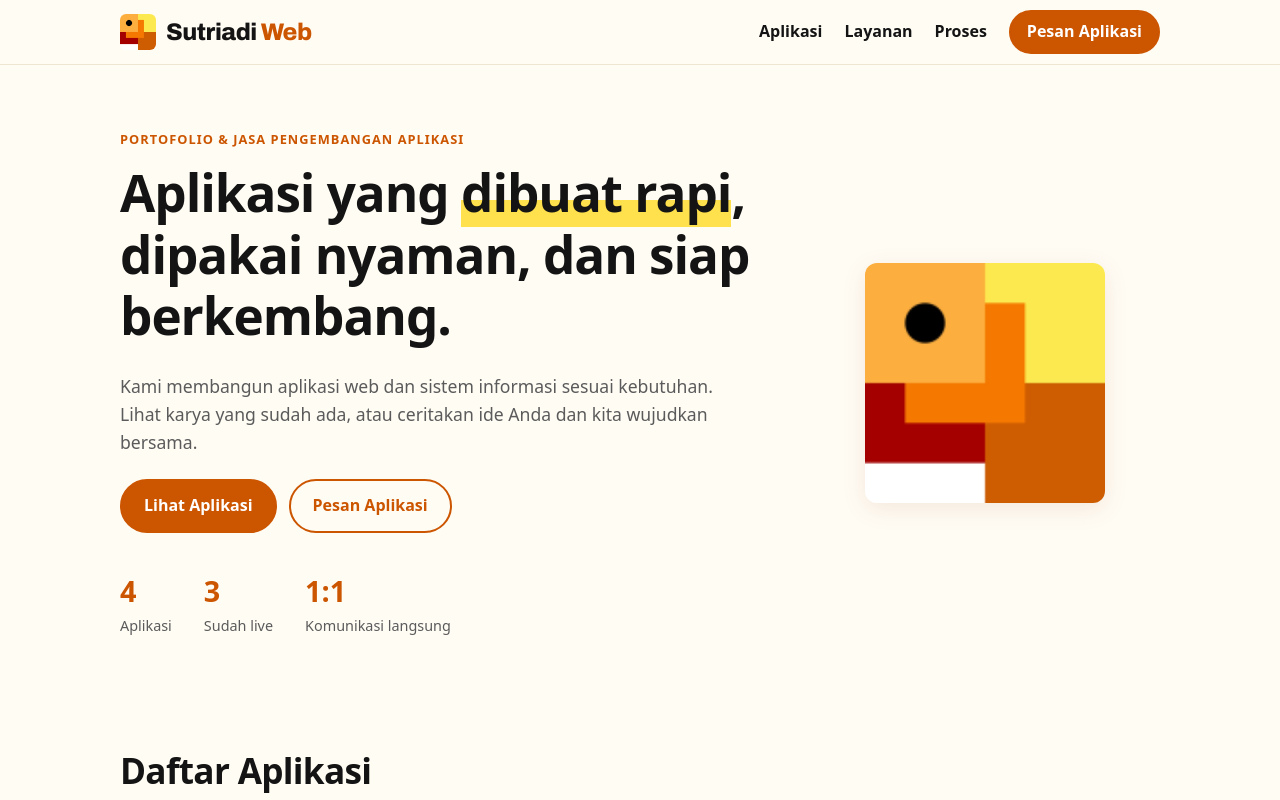
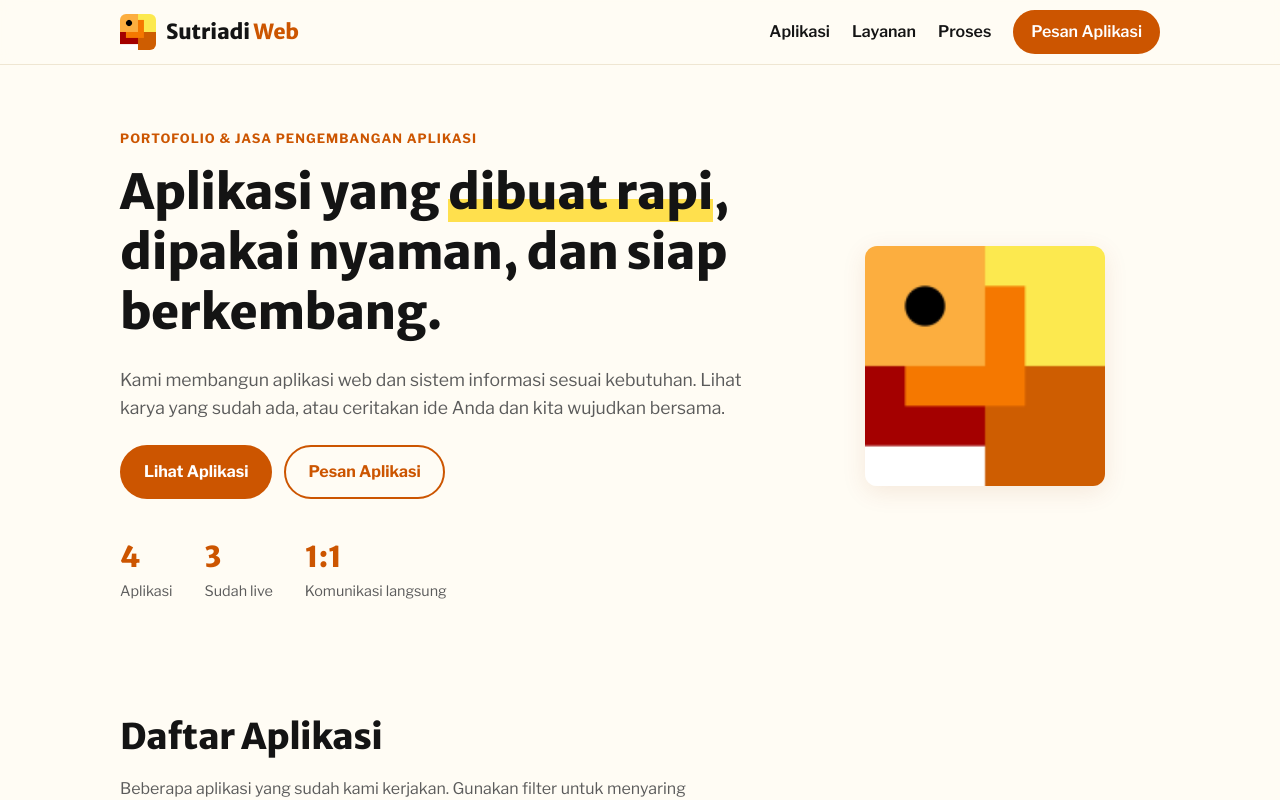
Before and after one commit to isutriadi/sutriadi-web, a plain HTML site: page index.html in a window 1280 px wide. Shown: the top 800 px of the page. Drawn offline with nearby package versions, Linux system fonts and the light colour scheme.

Commit message:
Fonts: Merriweather Sans for headings, Libre Franklin for body
Co-Authored-By: Claude Sonnet 5.5 <noreply@anthropic.com>
Claude-Session: https://claude.ai/code/session_01Fw8sEkZL6HKSibQsagYNe9

```diff
--- a/index.html
+++ b/index.html
@@ -12,8 +12,8 @@
   <link rel="icon" type="image/png" href="assets/sutriadi.png">
   <link rel="preconnect" href="https://fonts.googleapis.com">
   <link rel="preconnect" href="https://fonts.gstatic.com" crossorigin>
-  <link href="https://fonts.googleapis.com/css2?family=Archivo:wght@800&display=swap" rel="stylesheet">
-  <link rel="stylesheet" href="style.css?v=3">
+  <link href="https://fonts.googleapis.com/css2?family=Libre+Franklin:wght@400;600;700&family=Merriweather+Sans:wght@700;800&display=swap" rel="stylesheet">
+  <link rel="stylesheet" href="style.css?v=4">
 </head>
 <body>
   <header class="nav">
@@ -119,6 +119,6 @@
     </div>
   </footer>
 
-  <script src="app.js?v=3"></script>
+  <script src="app.js?v=4"></script>
 </body>
 </html>
--- a/style.css
+++ b/style.css
@@ -5,12 +5,13 @@
 }
 *{box-sizing:border-box}
 html{scroll-behavior:smooth}
-body{margin:0;font:16px/1.6 system-ui,-apple-system,"Segoe UI",Roboto,sans-serif;color:var(--ink);background:var(--bg)}
+body{margin:0;font:16px/1.6 "Libre Franklin",system-ui,-apple-system,"Segoe UI",Roboto,sans-serif;color:var(--ink);background:var(--bg)}
 img{max-width:100%;display:block}
 a{color:var(--rust)}
 .wrap{max-width:1080px;margin:0 auto;padding:0 20px}
-h1,h2,h3{line-height:1.2;margin:0 0 .5em;letter-spacing:-.02em}
-h1{font-size:clamp(2rem,5vw,3.2rem)}
+h1,h2,h3,.stats dt,.steps strong{font-family:"Merriweather Sans",system-ui,sans-serif;font-weight:800}
+h1,h2,h3{line-height:1.25;margin:0 0 .5em;letter-spacing:-.01em}
+h1{font-size:clamp(1.9rem,4.6vw,3rem)}
 h2{font-size:clamp(1.6rem,3.5vw,2.2rem)}
 .sub,.lead{color:var(--muted);max-width:60ch}
 .lead{font-size:1.1rem}
@@ -21,7 +22,7 @@ h2{font-size:clamp(1.6rem,3.5vw,2.2rem)}
 .nav-in{display:flex;align-items:center;justify-content:space-between;height:64px}
 .brand{display:flex;flex-direction:row;align-items:center;gap:10px;text-decoration:none;flex-shrink:0}
 .brand img{height:36px;width:36px;border-radius:6px}
-.brand-text{font-family:"Archivo",system-ui,sans-serif;font-size:1.5rem;font-weight:800;letter-spacing:-.02em;color:var(--ink);line-height:1;white-space:nowrap;text-decoration:none}
+.brand-text{font-family:"Merriweather Sans",system-ui,sans-serif;font-size:1.3rem;font-weight:800;letter-spacing:-.01em;color:var(--ink);line-height:1;white-space:nowrap;text-decoration:none}
 .brand-text .w{color:var(--rust)}
 #menu{display:flex;gap:22px;align-items:center}
 #menu a{text-decoration:none;color:var(--ink);font-weight:600}
```
